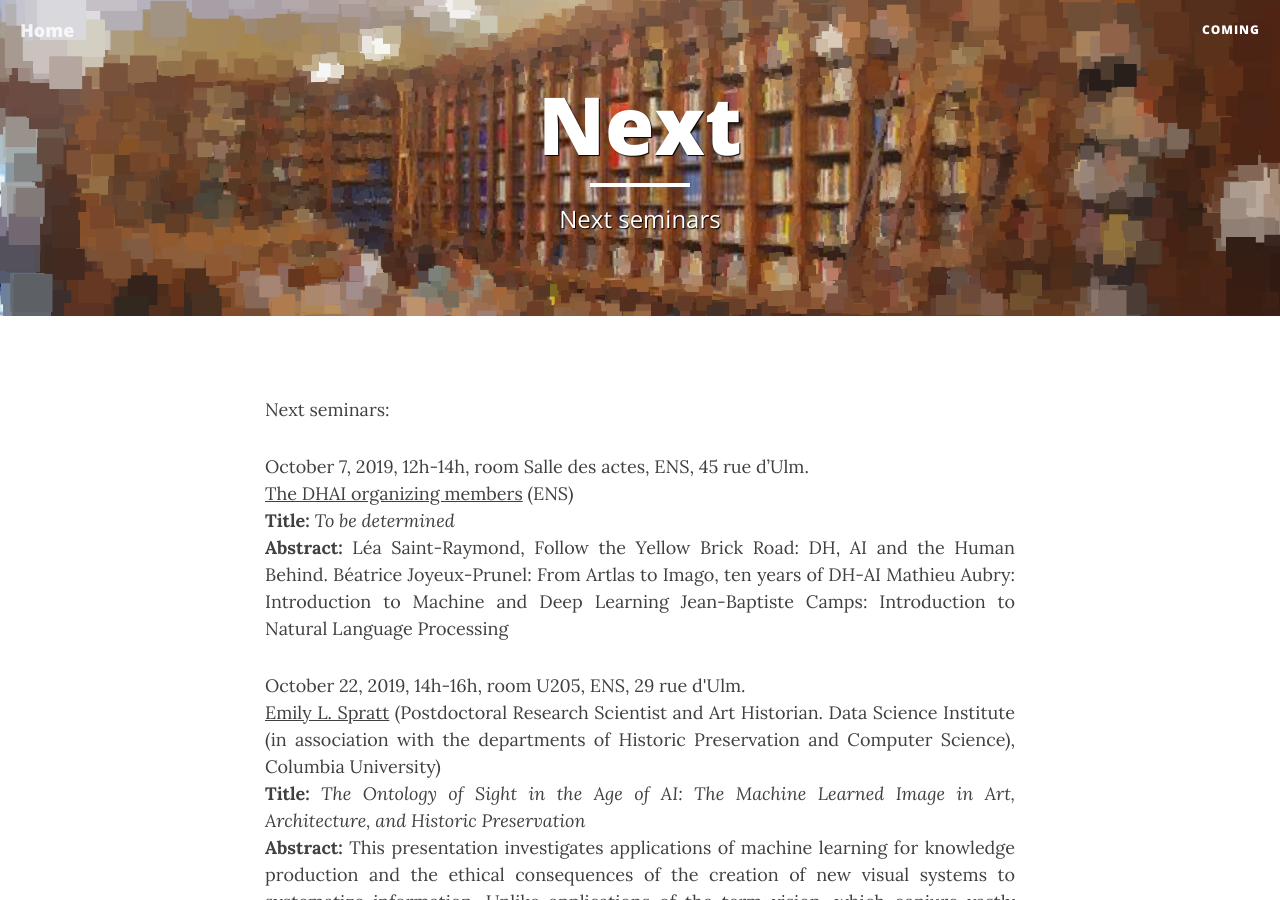
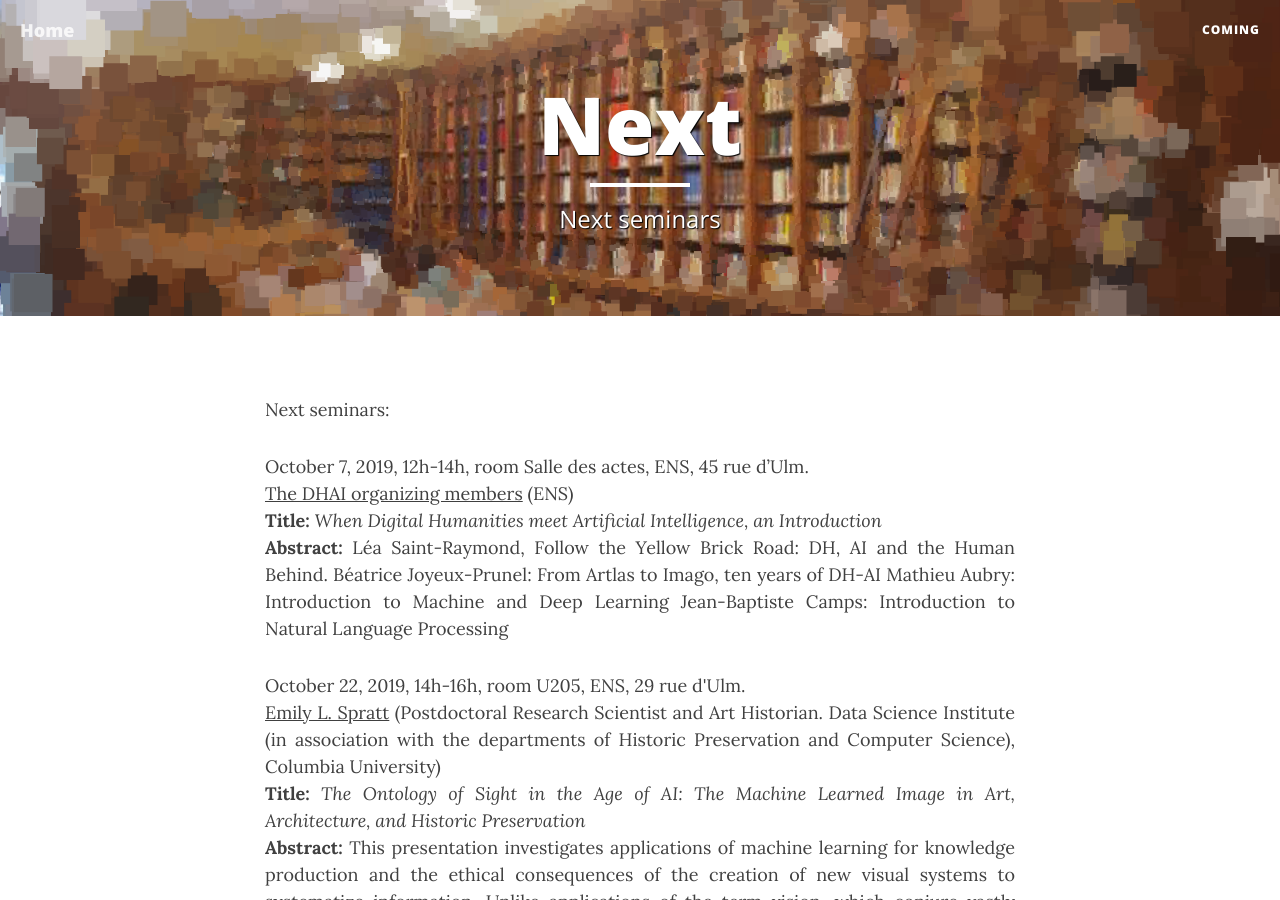
Before and after one commit to dhai-seminar/dhai-seminar.github.io, a Jekyll site: the page built from next.md, in a window 1280 px wide and 900 px high. Built offline with Jekyll 4.4.1, drawn with Linux system fonts in a browser that asks for light colours; nearby versions of some CDN libraries; part of the change alters nothing that is shown.

Commit message:
Update next.yml

```diff
--- a/_data/next.yml
+++ b/_data/next.yml
@@ -5,7 +5,7 @@
   room: "Salle des actes, ENS, 45 rue d’Ulm"
   affiliation: "ENS"
   url: "https://www.ens.fr"
-  title: "To be determined"
+  title: "When Digital Humanities meet Artificial Intelligence, an Introduction"
   abstract: "Léa Saint-Raymond, Follow the Yellow Brick Road: DH, AI and the Human Behind.
 
 Béatrice Joyeux-Prunel: From Artlas to Imago, ten years of DH-AI
@@ -55,7 +55,7 @@ Jean-Baptiste Camps: Introduction to Natural Language Processing"
   time: 12h-14h
   room: "Salle des actes, ENS, 45 rue d’Ulm"
   affiliation: "BnF"
-  url: "https://www.ens.fr"
+  url: "http://production-scientifique.bnf.fr/CV/bermes-emmanuelle"
   title: "To be determined"
   abstract: "."
 
@@ -91,6 +91,6 @@ Jean-Baptiste Camps: Introduction to Natural Language Processing"
   time: 12h-14h
   room: "Salle des Actes, ENS, 45 rue d’Ulm"
   affiliation: "Paris School of Telecommunications (Telecom Paris)"
-  url: "https://www.ens.fr"
+  url: "https://www.casilli.fr"
   title: "To be determined"
   abstract: "."
```
